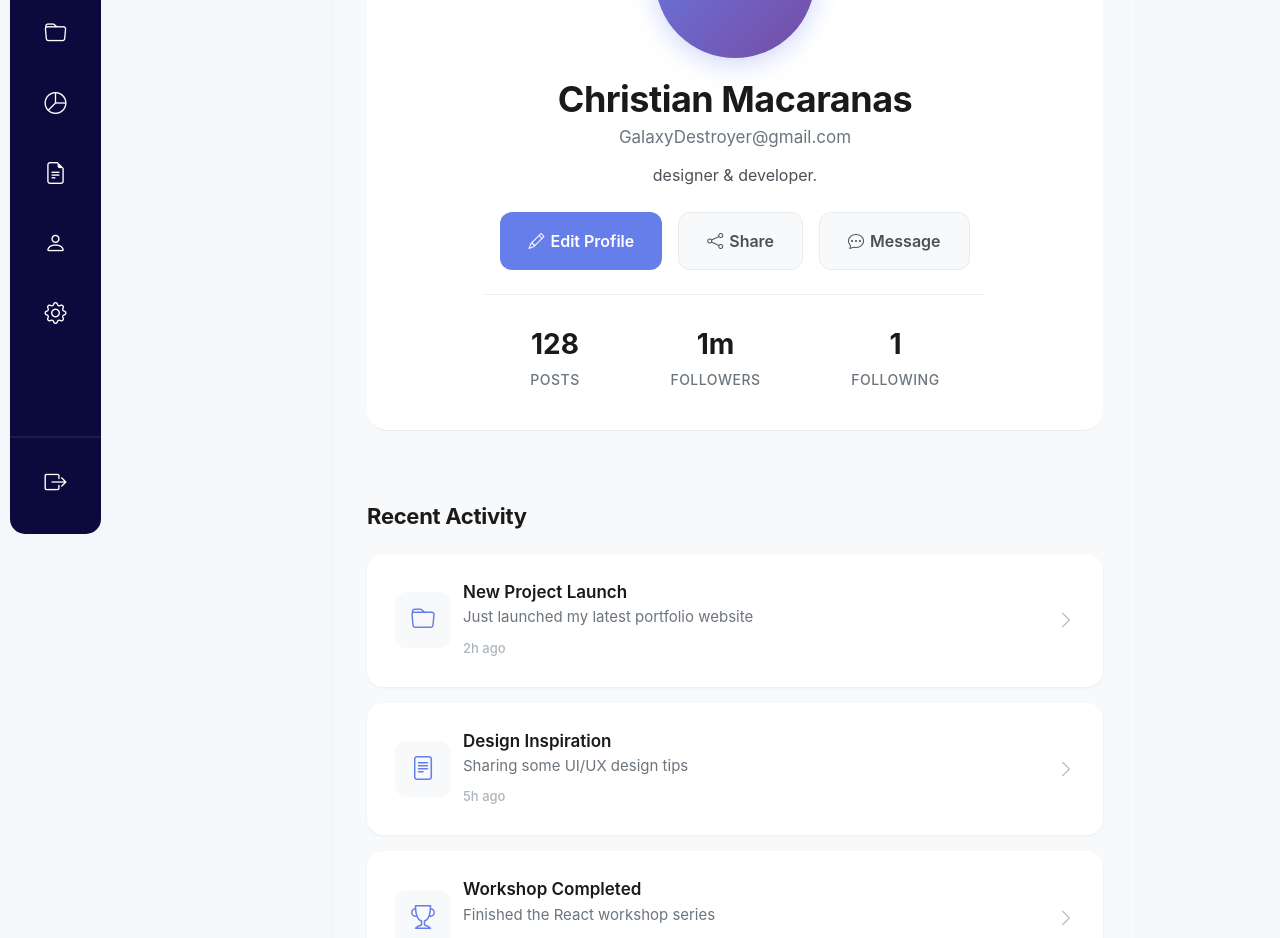
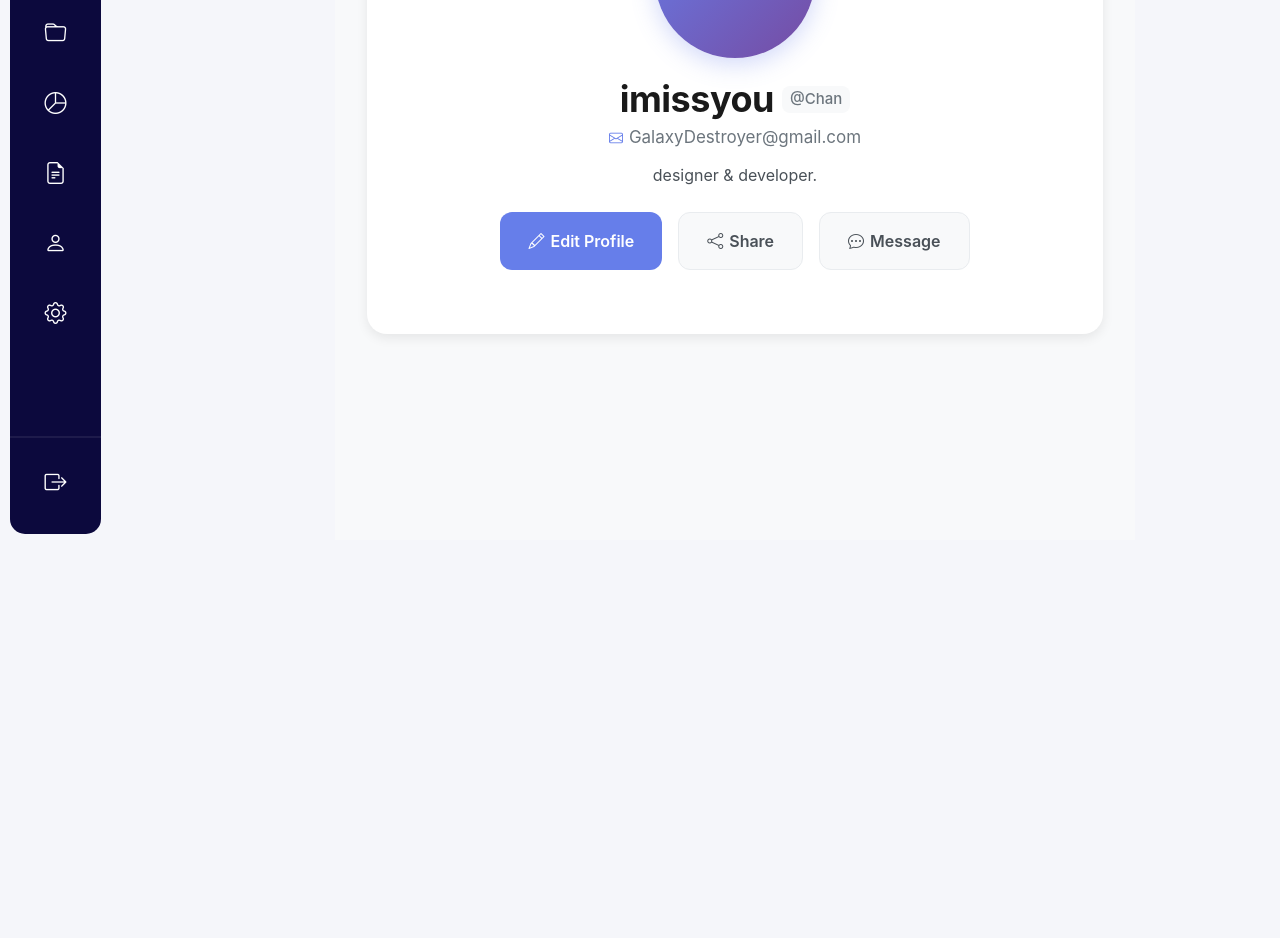
Before and after one commit to Natasha-Hipos/Portfolio-Management-System, a React (Create React App) app: page /profile in a window 1280 px wide. Shown: the part 260-1198 px from the top of the page. After the commit the page ends 800 px from the top, so only its background shows below. Built offline with nearby package versions, Linux system fonts and the light colour scheme.

Commit message:
removing nonsense

```diff
--- a/src/pages/Profile.jsx
+++ b/src/pages/Profile.jsx
@@ -5,55 +5,17 @@ import "../styles/Profile.css";
 const Profile = () => {
   // Sample user data
   const userData = {
-    name: "Christian Macaranas",
+    name: "imissyou",
     handle: "GalaxyDestroyer@gmail.com",
     bio: "designer & developer.",
     nickname: "Chan",
-    stats: {
-      posts: 128,
-      followers: "1m",
-      following: 1,
-    },
   };
 
-  // Sample posts/activities
-  const posts = [
-    {
-      id: 1,
-      title: "New Project Launch",
-      description: "Just launched my latest portfolio website",
-      time: "2h ago",
-      type: "project",
-    },
-    {
-      id: 2,
-      title: "Design Inspiration",
-      description: "Sharing some UI/UX design tips",
-      time: "5h ago",
-      type: "post",
-    },
-    {
-      id: 3,
-      title: "Workshop Completed",
-      description: "Finished the React workshop series",
-      time: "1d ago",
-      type: "achievement",
-    },
-    {
-      id: 4,
-      title: "New Collaboration",
-      description: "Working on an exciting new project",
-      time: "2d ago",
-      type: "project",
-    },
-    {
-      id: 5,
-      title: "Article Published",
-      description: "My latest article on design systems",
-      time: "3d ago",
-      type: "post",
-    },
-  ];
+  // Get initials for avatar
+  const getInitials = (name) => {
+    if (!name) return "U";
+    return name.charAt(0).toUpperCase();
+  };
 
   return (
     <Layout>
@@ -62,14 +24,22 @@ const Profile = () => {
         {/* Avatar */}
         <div className="profile-avatar-container">
           <div className="profile-avatar-circle">
-            {userData.avatar}
+            <span className="profile-avatar-initials">{getInitials(userData.name)}</span>
           </div>
         </div>
 
         {/* User Info */}
         <div className="profile-user-info">
-          <h1 className="profile-user-name">{userData.name}</h1>
-          <p className="profile-user-handle">{userData.handle}</p>
+          <div className="profile-name-row">
+            <h1 className="profile-user-name">{userData.name}</h1>
+            {userData.nickname && (
+              <span className="profile-nickname">@{userData.nickname}</span>
+            )}
+          </div>
+          <p className="profile-user-handle">
+            <i className="bi bi-envelope"></i>
+            {userData.handle}
+          </p>
           <p className="profile-user-bio">{userData.bio}</p>
         </div>
 
@@ -88,46 +58,6 @@ const Profile = () => {
             Message
           </button>
         </div>
-
-        {/* Stats Section */}
-        <div className="profile-stats">
-          <div className="profile-stat-item">
-            <div className="profile-stat-number">{userData.stats.posts}</div>
-            <div className="profile-stat-label">Posts</div>
-          </div>
-          <div className="profile-stat-item">
-            <div className="profile-stat-number">{userData.stats.followers}</div>
-            <div className="profile-stat-label">Followers</div>
-          </div>
-          <div className="profile-stat-item">
-            <div className="profile-stat-number">{userData.stats.following}</div>
-            <div className="profile-stat-label">Following</div>
-          </div>
-        </div>
-      </div>
-
-      {/* Posts/Activities Section */}
-      <div className="profile-content-section">
-        <h2 className="profile-section-title">Recent Activity</h2>
-        <div className="profile-posts-list">
-          {posts.map((post) => (
-            <div key={post.id} className="profile-post-card">
-              <div className="profile-post-icon">
-                {post.type === "project" && <i className="bi bi-folder"></i>}
-                {post.type === "post" && <i className="bi bi-file-text"></i>}
-                {post.type === "achievement" && <i className="bi bi-trophy"></i>}
-              </div>
-              <div className="profile-post-content">
-                <h3 className="profile-post-title">{post.title}</h3>
-                <p className="profile-post-description">{post.description}</p>
-                <span className="profile-post-time">{post.time}</span>
-              </div>
-              <div className="profile-post-arrow">
-                <i className="bi bi-chevron-right"></i>
-              </div>
-            </div>
-          ))}
-        </div>
       </div>
     </div>
     </Layout>
--- a/src/styles/Profile.css
+++ b/src/styles/Profile.css
@@ -15,6 +15,7 @@
   padding: 32px 20px 24px;
   text-align: center;
   border-bottom: 1px solid #e9ecef;
+  box-shadow: 0 2px 8px rgba(0, 0, 0, 0.04);
 }
 
 /* Avatar */
@@ -35,6 +36,16 @@
   font-size: 36px;
   font-weight: 600;
   box-shadow: 0 4px 16px rgba(102, 126, 234, 0.25);
+  transition: transform 0.2s ease;
+}
+
+.profile-avatar-circle:hover {
+  transform: scale(1.05);
+}
+
+.profile-avatar-initials {
+  font-weight: 700;
+  letter-spacing: 0;
 }
 
 /* User Info */
@@ -42,12 +53,30 @@
   margin-bottom: 24px;
 }
 
+.profile-name-row {
+  display: flex;
+  align-items: center;
+  justify-content: center;
+  gap: 8px;
+  flex-wrap: wrap;
+  margin-bottom: 4px;
+}
+
 .profile-user-name {
   font-size: 24px;
   font-weight: 700;
   color: #1a1a1a;
-  margin: 0 0 4px 0;
+  margin: 0;
   letter-spacing: -0.5px;
+}
+
+.profile-nickname {
+  font-size: 14px;
+  color: #6c757d;
+  font-weight: 500;
+  padding: 2px 8px;
+  background: #f8f9fa;
+  border-radius: 8px;
 }
 
 .profile-user-handle {
@@ -55,6 +84,15 @@
   color: #6c757d;
   margin: 0 0 12px 0;
   font-weight: 400;
+  display: flex;
+  align-items: center;
+  justify-content: center;
+  gap: 6px;
+}
+
+.profile-user-handle i {
+  font-size: 14px;
+  color: #667eea;
 }
 
 .profile-user-bio {
@@ -119,116 +157,6 @@
   border-color: #dee2e6;
 }
 
-/* Stats Section */
-.profile-stats {
-  display: flex;
-  justify-content: space-around;
-  padding: 20px 0 0;
-  border-top: 1px solid #e9ecef;
-}
-
-.profile-stat-item {
-  display: flex;
-  flex-direction: column;
-  align-items: center;
-  gap: 4px;
-}
-
-.profile-stat-number {
-  font-size: 20px;
-  font-weight: 700;
-  color: #1a1a1a;
-}
-
-.profile-stat-label {
-  font-size: 12px;
-  color: #6c757d;
-  font-weight: 500;
-  text-transform: uppercase;
-  letter-spacing: 0.5px;
-}
-
-/* Content Section */
-.profile-content-section {
-  padding: 24px 20px;
-}
-
-.profile-section-title {
-  font-size: 18px;
-  font-weight: 700;
-  color: #1a1a1a;
-  margin: 0 0 16px 0;
-  letter-spacing: -0.3px;
-}
-
-/* Posts List */
-.profile-posts-list {
-  display: flex;
-  flex-direction: column;
-  gap: 12px;
-}
-
-.profile-post-card {
-  background: #ffffff;
-  border-radius: 16px;
-  padding: 16px;
-  display: flex;
-  align-items: center;
-  gap: 12px;
-  box-shadow: 0 1px 3px rgba(0, 0, 0, 0.05);
-  transition: all 0.2s ease;
-  cursor: pointer;
-}
-
-.profile-post-card:hover {
-  box-shadow: 0 4px 12px rgba(0, 0, 0, 0.08);
-  transform: translateY(-1px);
-}
-
-.profile-post-icon {
-  width: 44px;
-  height: 44px;
-  border-radius: 12px;
-  background: #f8f9fa;
-  display: flex;
-  align-items: center;
-  justify-content: center;
-  flex-shrink: 0;
-  color: #667eea;
-  font-size: 20px;
-}
-
-.profile-post-content {
-  flex: 1;
-  min-width: 0;
-}
-
-.profile-post-title {
-  font-size: 15px;
-  font-weight: 600;
-  color: #1a1a1a;
-  margin: 0 0 4px 0;
-}
-
-.profile-post-description {
-  font-size: 13px;
-  color: #6c757d;
-  margin: 0 0 6px 0;
-  line-height: 1.4;
-}
-
-.profile-post-time {
-  font-size: 12px;
-  color: #adb5bd;
-  font-weight: 500;
-}
-
-.profile-post-arrow {
-  color: #adb5bd;
-  font-size: 18px;
-  flex-shrink: 0;
-}
-
 /* Responsive Design */
 @media (min-width: 480px) {
   .profile-header-section {
@@ -241,6 +169,10 @@
     font-size: 42px;
   }
 
+  .profile-nickname {
+    font-size: 15px;
+  }
+
   .profile-user-name {
     font-size: 28px;
   }
@@ -251,14 +183,6 @@
 
   .profile-action-btn {
     padding: 12px 20px;
-  }
-
-  .profile-content-section {
-    padding: 32px 24px;
-  }
-
-  .profile-post-card {
-    padding: 20px;
   }
 }
 
@@ -273,6 +197,8 @@
     border-radius: 20px;
     margin-bottom: 24px;
     padding: 48px 40px 32px;
+    border-bottom: none;
+    box-shadow: 0 4px 12px rgba(0, 0, 0, 0.08);
   }
 
   .profile-avatar-circle {
@@ -309,41 +235,6 @@
   .profile-action-btn-primary {
     flex: 0 1 auto;
     min-width: 140px;
-  }
-
-  .profile-stat-number {
-    font-size: 24px;
-  }
-
-  .profile-stat-label {
-    font-size: 13px;
-  }
-
-  .profile-content-section {
-    padding: 40px 0;
-  }
-
-  .profile-section-title {
-    font-size: 20px;
-    margin-bottom: 20px;
-  }
-
-  .profile-post-card {
-    padding: 24px;
-  }
-
-  .profile-post-icon {
-    width: 52px;
-    height: 52px;
-    font-size: 22px;
-  }
-
-  .profile-post-title {
-    font-size: 16px;
-  }
-
-  .profile-post-description {
-    font-size: 14px;
   }
 }
 
@@ -386,61 +277,6 @@
     padding: 16px 28px;
     font-size: 16px;
   }
-
-  .profile-stats {
-    padding: 28px 0 0;
-    max-width: 500px;
-    margin: 0 auto;
-  }
-
-  .profile-stat-number {
-    font-size: 28px;
-  }
-
-  .profile-stat-label {
-    font-size: 14px;
-  }
-
-  .profile-content-section {
-    padding: 48px 0;
-  }
-
-  .profile-section-title {
-    font-size: 22px;
-    margin-bottom: 24px;
-  }
-
-  .profile-posts-list {
-    gap: 16px;
-  }
-
-  .profile-post-card {
-    padding: 28px;
-  }
-
-  .profile-post-card:hover {
-    box-shadow: 0 6px 20px rgba(0, 0, 0, 0.12);
-    transform: translateY(-2px);
-  }
-
-  .profile-post-icon {
-    width: 56px;
-    height: 56px;
-    font-size: 24px;
-  }
-
-  .profile-post-title {
-    font-size: 17px;
-  }
-
-  .profile-post-description {
-    font-size: 15px;
-    line-height: 1.5;
-  }
-
-  .profile-post-time {
-    font-size: 13px;
-  }
 }
 
 @media (min-width: 1440px) {
@@ -452,8 +288,4 @@
   .profile-header-section {
     padding: 64px 56px 48px;
   }
-
-  .profile-content-section {
-    padding: 56px 0;
-  }
 }
```
